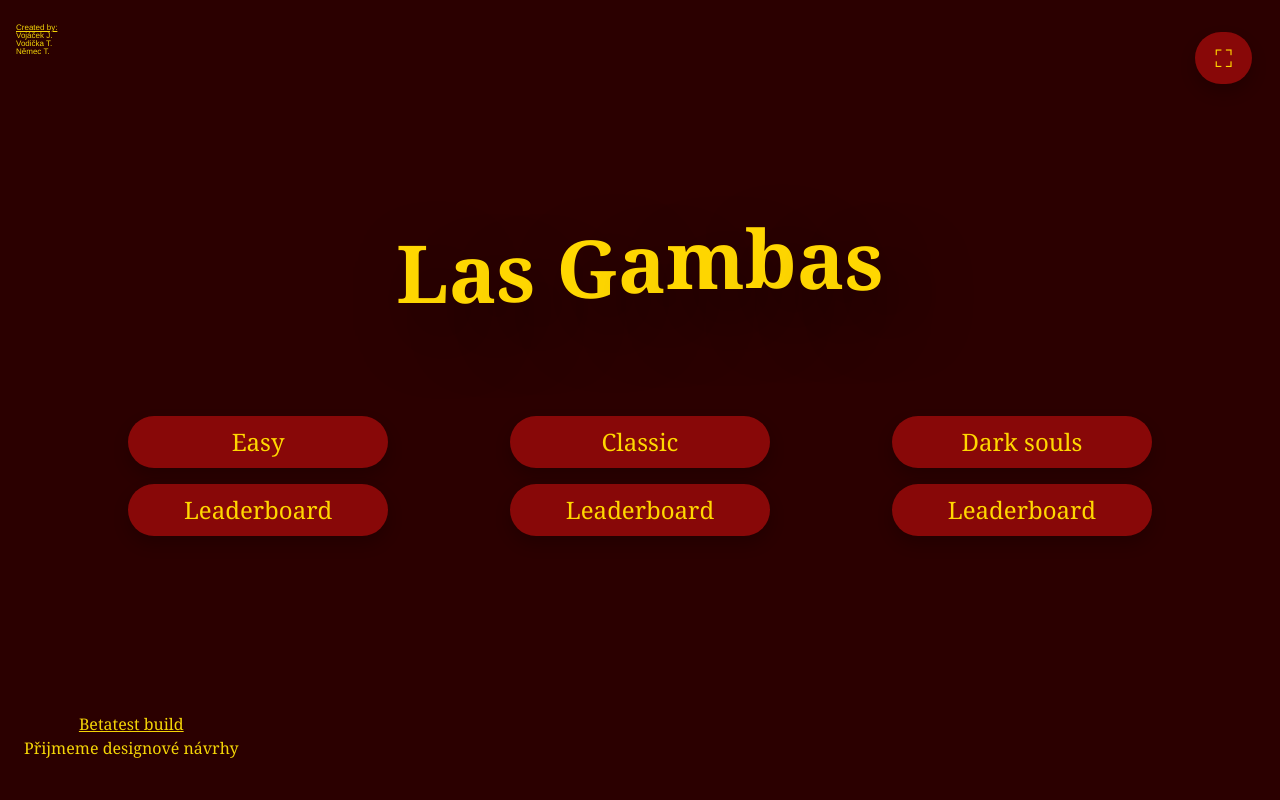
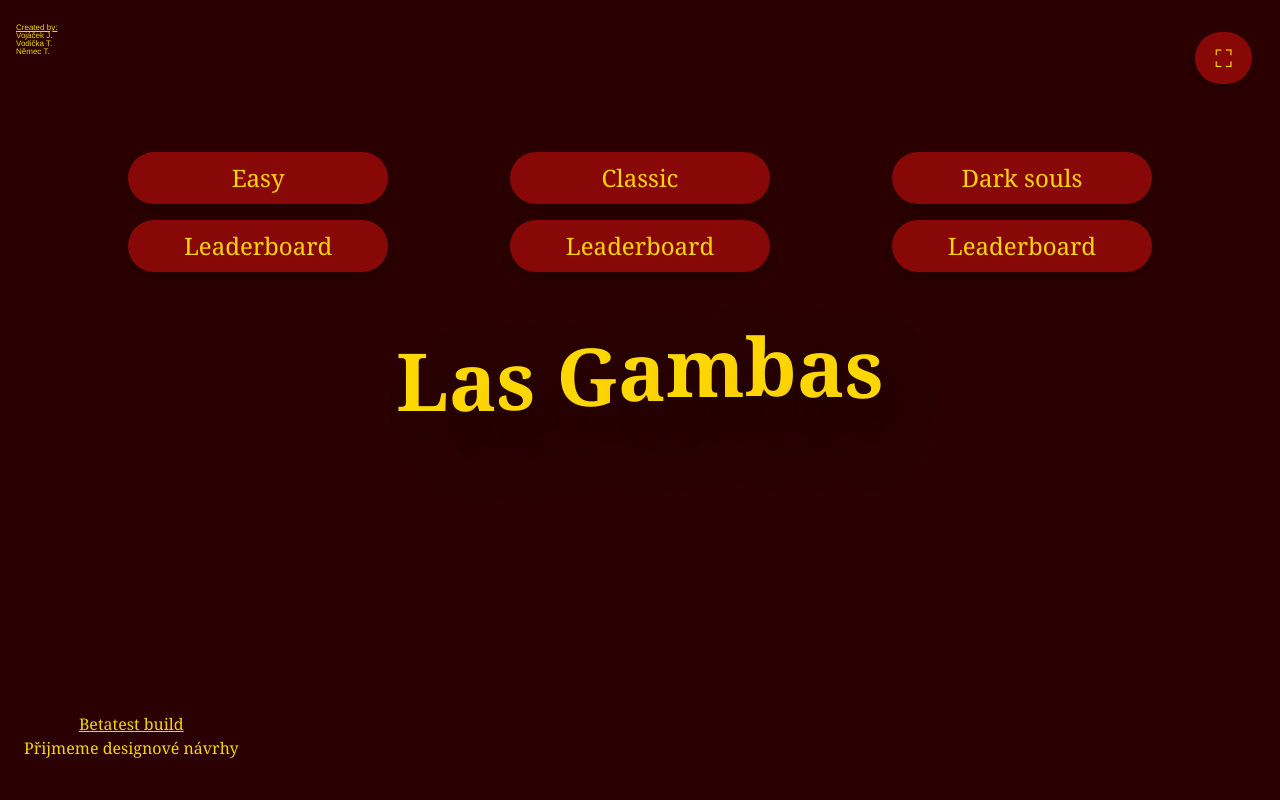
Before and after one commit to Kybernetika-SPSE/RP_Vojacek_Vodicka_Nemec, a Flask app: page / in a window 1280 px wide. Run offline with Flask 3, Linux system fonts and the light colour scheme.

Commit message:
fixfixfixfixfixfixfixfixfixfixfixfixfixfixfixfixfixfixfixfixfixfixfixfixfixfixfixfixfixfixfixfixfix

```diff
--- a/Krabice s progressem/LasGambas/static/styles.css
+++ b/Krabice s progressem/LasGambas/static/styles.css
@@ -39,6 +39,8 @@ h1 {
   flex-wrap: wrap;
   gap: 10vh;
   padding: 5vh 20vh;
+  position: absolute;
+  top: 12dvh;
 }
 .button {
   padding: 2.5vh 7vh;
```
